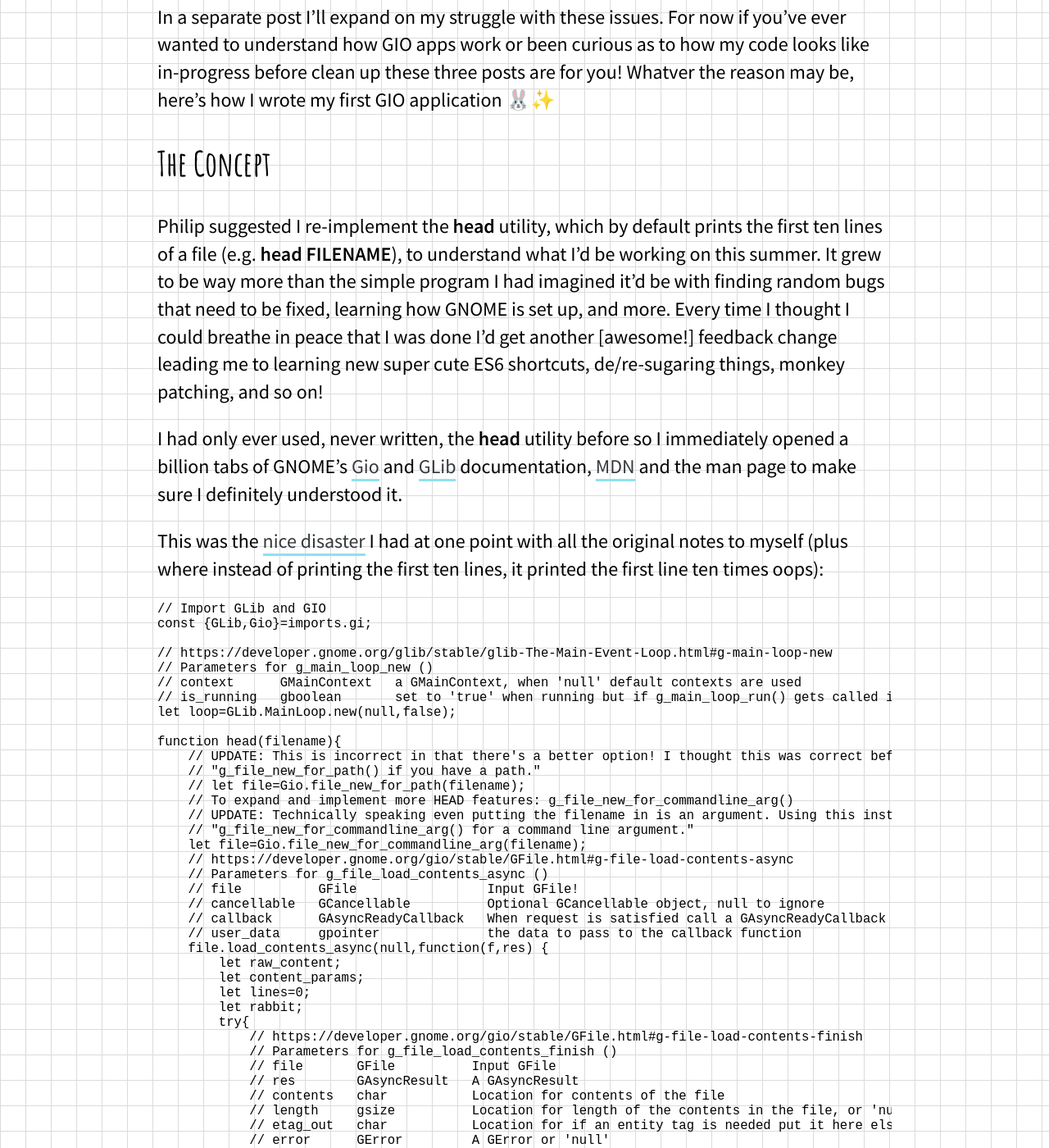
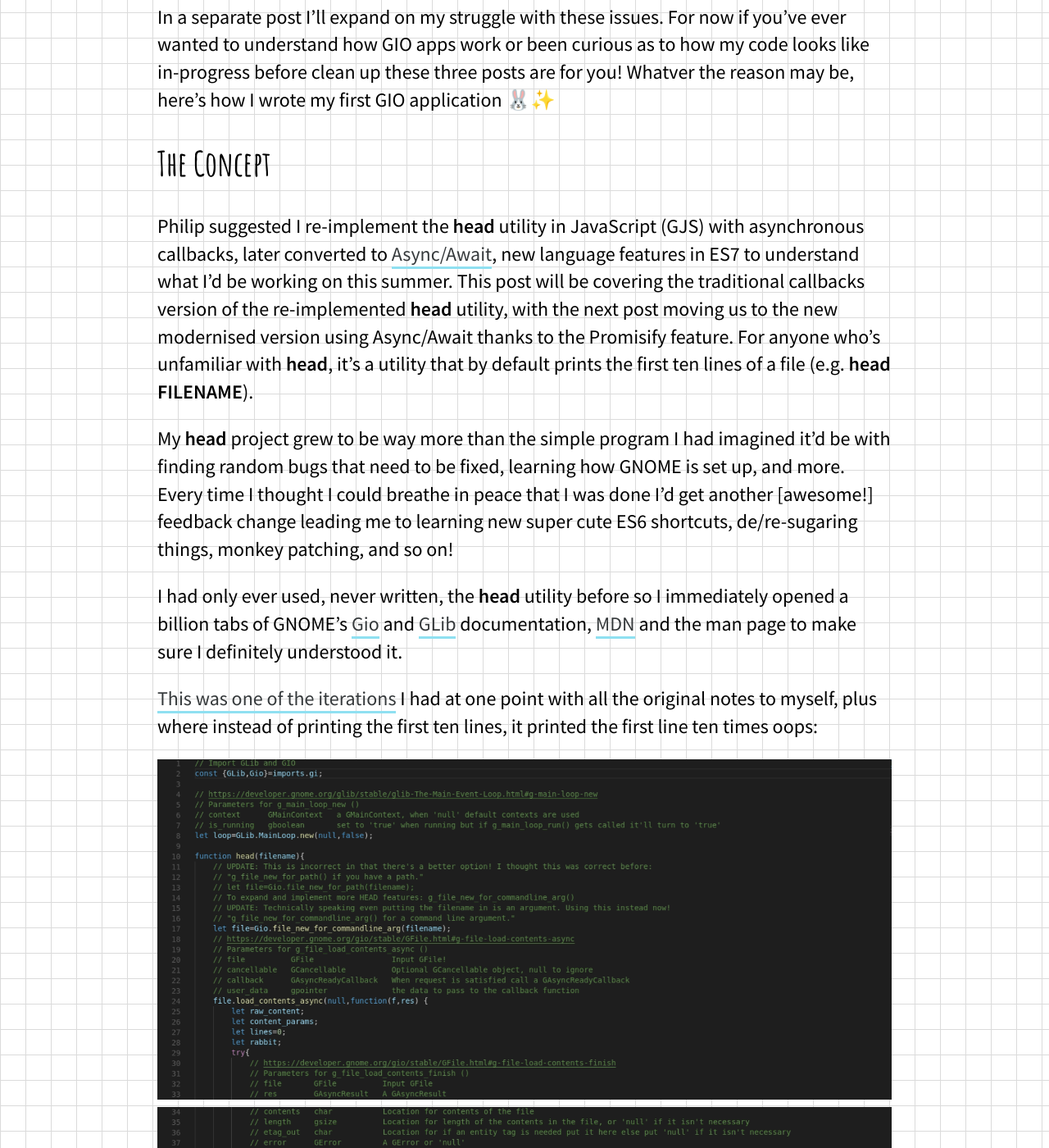
Before and after one commit to Avizc/avizc.github.io, a Jekyll site: the page built from _posts/2018-07-29-creating-gio-head.md, in a window 1280 px wide and 1400 px high, scrolled down 1008 px. Shown: the whole window at 82% size. Built offline with Jekyll 4.4.1, drawn with Linux system fonts in a browser that asks for light colours; some of the changed text lies outside the part shown.

Commit message:
Post one of three completed

````diff
--- a/_posts/2018-07-29-creating-gio-head.md
+++ b/_posts/2018-07-29-creating-gio-head.md
@@ -11,7 +11,7 @@
 
 To start off I want to give some context as to why my code and mindset in these three posts may be a bit strange sounding/looking.
 
-At GUADEC 2018 (Almería, Spain) during my portion of the internship lightning talks I briefly mentioned how I approach problems via a blackbox implementation mindset. I tend to avoid reading anything except for documentation; however, after a miserable week in the beginning of my internship head slamming on walls from being stubborn trying to do it alone (I don't like wasting people's time if I have nothing good to show yet) I've since learned to also reach out and ask for help and get feedback, too.
+At GUADEC 2018 (Almería, Spain) during my portion of the internship lightning talks I briefly mentioned how I approach problems via a blackbox implementation mindset. I tend to avoid reading anything except for documentation; however, after a miserable week in the beginning of my internship head slamming on walls from being stubborn trying to do it alone (I don't like wasting people's time if I have nothing good to show yet), I've since learned to also reach out and ask for help and get feedback, too.
 
 So many thank you's to my wonderful mentor Philip Chimento for being really patient with me as I figure out the balance of working on my own and asking for feedback/help/code review/more information/resources/there's so much whoops. Also whoops that these three posts have taken me way longer than I had imagined because I kept erasing everything and beginning from scratch again.
 
@@ -19,85 +19,17 @@
 
 ## The Concept
 
-Philip suggested I re-implement the **head** utility, which by default prints the first ten lines of a file (e.g. **head FILENAME**), to understand what I'd be working on this summer. It grew to be way more than the simple program I had imagined it'd be with finding random bugs that need to be fixed, learning how GNOME is set up, and more. Every time I thought I could breathe in peace that I was done I'd get another [awesome!] feedback change leading me to learning new super cute ES6 shortcuts, de/re-sugaring things, monkey patching, and so on!
+Philip suggested I re-implement the **head** utility in JavaScript (GJS) with asynchronous callbacks, later converted to [Async/Await](https://developer.mozilla.org/en-US/docs/Web/JavaScript/Reference/Statements/async_function), new language features in ES7 to understand what I'd be working on this summer. This post will be covering the traditional callbacks version of the re-implemented **head** utility, with the next post moving us to the new modernised version using Async/Await thanks to the Promisify feature. For anyone who's unfamiliar with **head**, it's a utility that by default prints the first ten lines of a file (e.g. **head FILENAME**).
+
+My **head** project grew to be way more than the simple program I had imagined it'd be with finding random bugs that need to be fixed, learning how GNOME is set up, and more. Every time I thought I could breathe in peace that I was done I'd get another [awesome!] feedback change leading me to learning new super cute ES6 shortcuts, de/re-sugaring things, monkey patching, and so on!
 
 I had only ever used, never written, the **head** utility before so I immediately opened a billion tabs of GNOME's [Gio](https://developer.gnome.org/gio/stable/) and [GLib](https://developer.gnome.org/glib/stable/) documentation, [MDN](https://developer.mozilla.org/en-US/docs/Web/JavaScript/Reference) and the man page to make sure I definitely understood it.
 
-This was the [nice disaster](https://gitlab.gnome.org/llzes/gjs/blob/10aeae0cef5012588acf8d2f8b11a24e790a82d0/examples/gio-head.js) I had at one point with all the original notes to myself (plus where instead of printing the first ten lines, it printed the first line ten times oops):
+[This was one of the iterations](https://gitlab.gnome.org/llzes/gjs/blob/10aeae0cef5012588acf8d2f8b11a24e790a82d0/examples/gio-head.js) I had at one point with all the original notes to myself, plus where instead of printing the first ten lines, it printed the first line ten times oops:
 
-```
-// Import GLib and GIO
-const {GLib,Gio}=imports.gi;
-
-// https://developer.gnome.org/glib/stable/glib-The-Main-Event-Loop.html#g-main-loop-new
-// Parameters for g_main_loop_new ()
-// context      GMainContext   a GMainContext, when 'null' default contexts are used
-// is_running   gboolean       set to 'true' when running but if g_main_loop_run() gets called it'll turn to 'true'
-let loop=GLib.MainLoop.new(null,false);
-
-function head(filename){
-    // UPDATE: This is incorrect in that there's a better option! I thought this was correct before:
-    // "g_file_new_for_path() if you have a path."
-    // let file=Gio.file_new_for_path(filename);
-    // To expand and implement more HEAD features: g_file_new_for_commandline_arg()
-    // UPDATE: Technically speaking even putting the filename in is an argument. Using this instead now!
-    // "g_file_new_for_commandline_arg() for a command line argument."
-    let file=Gio.file_new_for_commandline_arg(filename);
-    // https://developer.gnome.org/gio/stable/GFile.html#g-file-load-contents-async
-    // Parameters for g_file_load_contents_async ()
-    // file          GFile                 Input GFile!
-    // cancellable   GCancellable          Optional GCancellable object, null to ignore
-    // callback      GAsyncReadyCallback   When request is satisfied call a GAsyncReadyCallback
-    // user_data     gpointer              the data to pass to the callback function
-    file.load_contents_async(null,function(f,res) {
-        let raw_content;
-        let content_params;
-        let lines=0;
-        let rabbit;
-        try{
-            // https://developer.gnome.org/gio/stable/GFile.html#g-file-load-contents-finish
-            // Parameters for g_file_load_contents_finish ()
-            // file       GFile          Input GFile
-            // res        GAsyncResult   A GAsyncResult
-            // contents   char           Location for contents of the file
-            // length     gsize          Location for length of the contents in the file, or 'null' if it isn't necessary
-            // etag_out   char           Location for if an entity tag is needed put it here else put 'null' if it isn't necessary
-            // error      GError         A GError or 'null'
-            //
-            // 'res' results:
-            raw_content=f.load_contents_finish(res)[1];
-            // Tried to print out the other parameter values but they all failed with 'fail' or 'undefined'. I'm not entirely sure how to access the length and contents.
-            // content_params=f.load_contents_finish(res)[3];
-            // Try making everything in the file into a string.
-            content_formatted=raw_content.toString();
-            // The next two lines worked when I checked to see if I could count how many lines had a linebreak but that only confirmed that I could get linebreaks in the formatted content.
-            look_lines=content_formatted.split('\n')
-            line_count=look_lines.length-1;
-            while(lines<10){
-                rabbit+=content_formatted.substring(content_formatted.charAt(0)[lines]+1,content_formatted.lastIndexOf('\n'));
-                lines++;
-            }
-            print(`***PLEASE WORK:***\n${rabbit}\n***ORIGINAL:***\n${content_formatted}`);
-        }
-        catch(error){
-            logError(error);
-        }
-        finally{
-            loop.quit();
-        }
-    });
-    /// This turns the is_running gboolean to true for g_main_loop_new ()
-    loop.run();
-}
-
-// Check for basic usage error else run head()
-if(ARGV.length!==1){
-    printerr("Usage: gio-name.js filename");
-}
-else{
-    head(ARGV[0]);
-}
-```
+<img src="/images/2018/July/oops-gio-head.png">
+<img src="/images/2018/July/oops-gio-head-2.png">
+<img src="/images/2018/July/oops-gio-head-3.png">
 
 Yikes. Thankfully 43 minutes after that I pushed my [first working re-implementation](https://gitlab.gnome.org/llzes/gjs/blob/7ed1a5dcfecdc55fc80408d372547b024eec5b65/examples/gio-head.js) and shortly after a [cleaned up version](https://gitlab.gnome.org/llzes/gjs/blob/2894896baa7fe2c447b78bebd130cc4737482390/examples/gio-head.js):
 
@@ -165,17 +97,21 @@
 const {promisify} = imports.promisify;
 ```
 
-## The Loop
+## The Main Loop
 
 Cool! So now we're past importing. But how do we get our program actually running? We create a loop to keep it nicely together! In GNOME there's **GMainLoop** which *"is a convenient, thread-safe way of running a GMainContext to process events until a desired exit condition is met, at which point g_main_loop_quit() should be called. Typically, in a UI program, this will be the user clicking ‘exit’. In a socket handling program, this might be the final socket closing." [What is GMainLoop](https://developer.gnome.org/programming-guidelines/stable/main-contexts.html.en)*
 
-The way we can import and use it is via [g_main_loop_new ()](https://developer.gnome.org/glib/stable/glib-The-Main-Event-Loop.html#g-main-loop-new) like:
+A crucial thing to be aware of is that no main loop means no asynchronous operations as it'd exit immediately. As Philip noted to me, *"Sync operations hold up everything until they complete; you don't need a main loop because everything executes from top to bottom. Async operations don't hold up anything, so something else needs to keep the program alive until the operations complete. That something is the main loop."*
+
+The way we can import and use it in this example is via [g_main_loop_new ()](https://developer.gnome.org/glib/stable/glib-The-Main-Event-Loop.html#g-main-loop-new) like:
 
 ```
 let loop = GLib.MainLoop.new(null, false);
 ```
 
-With loop now imported we want to be able to call it to run **loop.run()** then after have it leave the loop with **loop.quit()**. Yet looking at how the core part of my original code was first written (truncated code via [...]:
+The reason we have to import this, from GLib as an example here, is that there are actually more than one GMainLoops' you can choose from, whether it be from GLib, GTK 3 or 4, and whichever one you choose for the event loop is used to run your program. This lets you be really flexible when you write a program for whatever your needs specifically are.
+
+With the main loop now imported we want to be able to call it to run **loop.run()** then after have it leave the loop with **loop.quit()**. Yet looking at how the core part of my original code was first written (truncated code via [...]:
 
 ```
 file.load_contents_async(null,function(f,res) {
@@ -195,20 +131,20 @@
 loop.run();
 ```
 
-You'll notice that **loop.run();** occurs outside of the **load_contents_async()** callback with **loop.quit()** in the **finally{}** block.
+You'll notice that **loop.run();** occurs outside of the **load_contents_async()** callback with **loop.quit()** that terminates the program in the **finally{}** block. Weird right?
 
+This is actually totally normal it turns out and occurs because the loop isn't asynchronous! From my notes or at least my understanding of how this works:
 
-[](https://gitlab.gnome.org/llzes/gjs/blob/d243b11d2191d0a8a6ad4a85838ddf5346bd372e/examples/gio-head.js)
+*  Code runs from top-to-bottom, so the loop has to first quit with **loop.quit()** before **loop.run()** recognises there's an end to this (otherwise it'll be stuck forever, at least until you cancel it)
+* While it's going from top-to-bottom, while it hasn't quite hit **loop.run()** yet it's still reading and prepping my **load_contents_async()** and **load_contents_finish()** callbacks waiting for it to be called to run
+* **loop.run()** needs the termination clause, or **loop.quit()**, to understand when to terminate because as it reads through the file it's preparing to launch the callbacks after it has read them with the instruction of when to terminate, otherwise it'll be stuck
+* If you do any type of networking it's kind of like when we used to have to wait to send our networking packets! Even if our packets were ready to go if someone else was sending their own packets on the network ours would have to wait to avoid collision. It's ready to engage once it's able to go!
+
+With that knowledge in mind, we're actually able to move our **loop.run()** from the program itself to however we launch it. [This is how it's set up now with all the new changes that I'll be covering in the next two posts](https://gitlab.gnome.org/llzes/gjs/blob/d243b11d2191d0a8a6ad4a85838ddf5346bd372e/examples/gio-head.js) so don't worry if it looks really weird now but once again I'm sticking [...] in places to truncate things that you all don't need to care about yet:
+
 ```
 const head = async(filename)=>{
-    let file = Gio.file_new_for_commandline_arg(filename);
-    try {
-        /* Toggle from 'null' to 'cancel' if operation should be cancelled */
-        let [, raw_content] = await file.load_contents_async(null/*cancel*/);
-        let content_formatted = raw_content.toString();
-        print(content_formatted.split('\n', 10).join('\n'));
-    } catch (error) {
-        logError(error);
+    [...]
     } finally {
         loop.quit();
     }
@@ -223,27 +159,78 @@
 }
 ```
 
+You can see that **loop.run()** is now after our **head(ARGV[0])**! (Ignore that **cancel.cancell()** for now). This makes things more efficient for us by first checking if the conditions we're requesting aren't met (and if so return an error message), else we now first run through the program we've wrote, **head()**, then proceed to run it with **loop.run()** as everything is ready to go for us at this point. Huzzah!
+
 ## load_contents_async() and load_contents_finish() callbacks
 
-## What is up with that null?
+This part makes me really excited as it's really about language capabilities and features! Callback functions have typically been how we've run asynchronous operations. JavaScript is a single-threaded language so this has been a workaround for how we do things. It works, but later on it gets hard to read as it tends to self obfuscate itself into callback hell. That's where things like Promises kick in, with it being much easier to read, your Promise can only either pass or fail once, **try/catch** work much better with handling errors, and so on. Even better are **Async/Await** functions in ES7 whoo!
+
+Buuuuut the original GNOME libraries were built with callback functions to handle asynchronous operations, that [usually] end in **_async()** and **_finish()**. A skeleton example would be [**g_file_load_contents_async()**](https://developer.gnome.org/gio/stable/GFile.html#g-file-load-contents-async) and [**g_file_load_contents_finish()**](https://developer.gnome.org/gio/stable/GFile.html#g-file-load-contents-finish) nested, as it's the **_async()** and **_finish()** functions I used for my project:
+
+```
+file.load_contents_async(null,function(f,res) {
+    [...]
+    raw_content=f.load_contents_finish(res)[1];
+});
+```
+
+While this does work, it'd be fantastic to convert and move over our code eventually so a developer would only have to call a single function and also not worry about all the parameters and things that go into it. Wouldn't it be great being able to just do:
+
+```
+const head = async(filename)=>{
+    [...]
+    try {
+        [...]
+        let [, raw_content] = await file.load_contents_async(null/*cancel*/);
+        [...]
+    } catch (error) {
+        logError(error);
+    } finally {
+        loop.quit();
+    }
+};
+```
+
+No more worrying about **load_contents_finish()** and all the parameters outside of either **null** or **cancel** in this case. Awesome right? I'll be covering this much more in-depth in the next two posts, just keep this in the back of your mind for now as context.
+
+## What is up with that null/*cancel*/ thing?
+
+Huzzah I'm glad that you, cough I, asked! Maybe or maybe you didn't notice but maybe you saw a difference in the two skeleton code samples I provided. In the past before with the original function it looked like:
 
 ```
 file.load_contents_async(null,function(f,res) {
 ```
 
-```
-const cancel = new Gio.Cancellable();
-```
+And my newest version of the code now looks like:
 
 ```
 /* Toggle from 'null' to 'cancel' if operation should be cancelled */
 let [, raw_content] = await file.load_contents_async(null/*cancel*/);
 ```
 
+The **null** comes from the optional **cancellable** parameter of **g_file_load_contents_async()**:
+
+```
+// Parameters for g_file_load_contents_async ()
+    // file          GFile                 Input GFile!
+    // cancellable   GCancellable          Optional GCancellable object, null to ignore
+    // callback      GAsyncReadyCallback   When request is satisfied call a GAsyncReadyCallback
+    // user_data     gpointer              the data to pass to the callback function
+```
+
+There are times where you'd want to use **cancellable**, aka a [GCancellable](https://developer.gnome.org/gio/stable/GCancellable.html) object, to cancel synchronous and asynchronous operations. For now if you're curious and wanting to play around you can import it like this:
+
+```
+const cancel = new Gio.Cancellable();
+```
+
 More of this will be explained and covered in the next post on Promisify!
 
 ## The if/else at the end
 
+While this has mostly been covered in the part on main loops, I thought it was important to still show these two versions side-by-side like so.
+
+Version 1:
 
 ```
 // Check for basic usage error else run head()
@@ -255,6 +242,8 @@
 }
 ```
 
+Version 2:
+
 ```
 if (ARGV.length !== 1) {
     printerr('Usage: gio-head.js filename');
@@ -264,3 +253,7 @@
     loop.run();
 }
 ```
+
+I think it's always good to compare the difference between versions of your code to see how far you've come, and get a further understanding of how things work. Earlier we learned that it was okay to place **loop.run()** after calling the **head()** program, but now in version 2 I also call **cancellable** by **cancel.cancel()**. Even if I'm not actually using it right now at some point if/when I do want it it'll be right there ready for me again.
+
+See you all in the next post on Promisify!
````
Also changed, not shown: images/2018/July/oops-gio-head-2.png (added), images/2018/July/oops-gio-head-3.png (added), images/2018/July/oops-gio-head.png (added).
